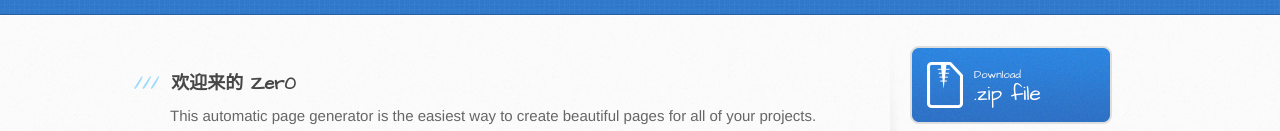
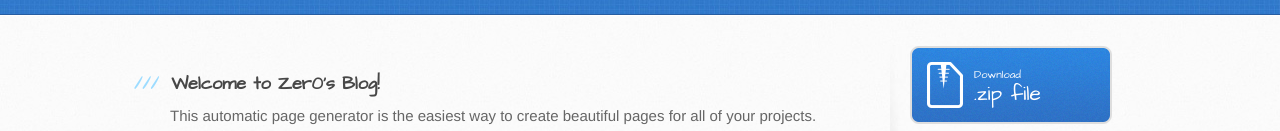
Before and after one commit to js-zer0/blog, a plain HTML site: page index.html in a window 1280 px wide. Shown: the part 186-317 px from the top of the page. Drawn offline with Linux system fonts and the light colour scheme.

Commit message:
fixed index.html

```diff
--- a/index.html
+++ b/index.html
@@ -29,7 +29,7 @@
       <div class="inner clearfix">
         <section id="main-content">
           <h3>
-<a name="welcome-to-github-pages" class="anchor" href="#welcome-to-github-pages"><span class="octicon octicon-link"></span></a>欢迎来的 Zer0</h3>
+<a name="welcome-to-github-pages" class="anchor" href="#welcome-to-github-pages"><span class="octicon octicon-link"></span></a>Welcome to Zer0's Blog!</h3>
 
 <p>This automatic page generator is the easiest way to create beautiful pages for all of your projects. Author your page content here using GitHub Flavored Markdown, select a template crafted by a designer, and publish. After your page is generated, you can check out the new branch:</p>
 
```
